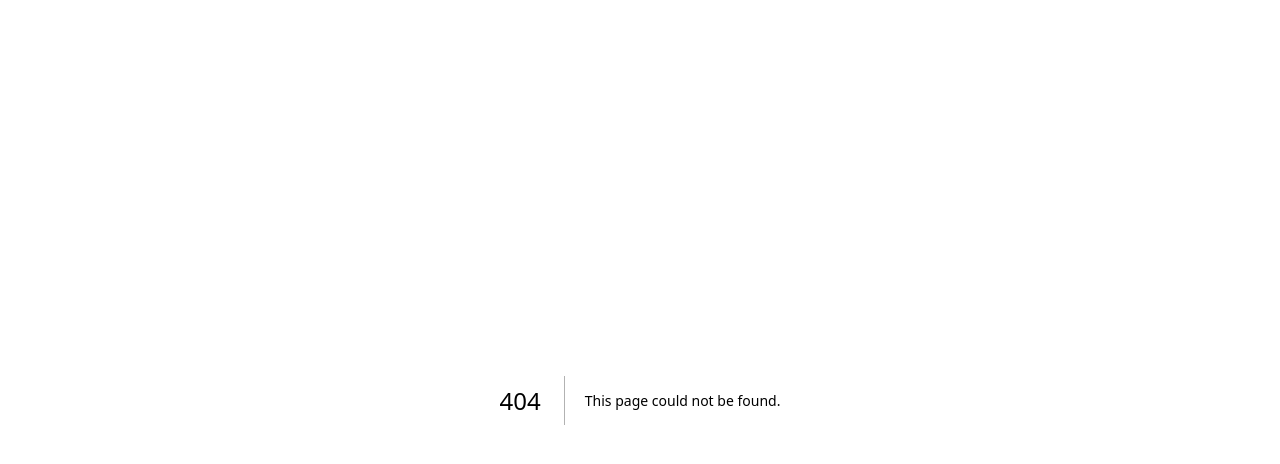
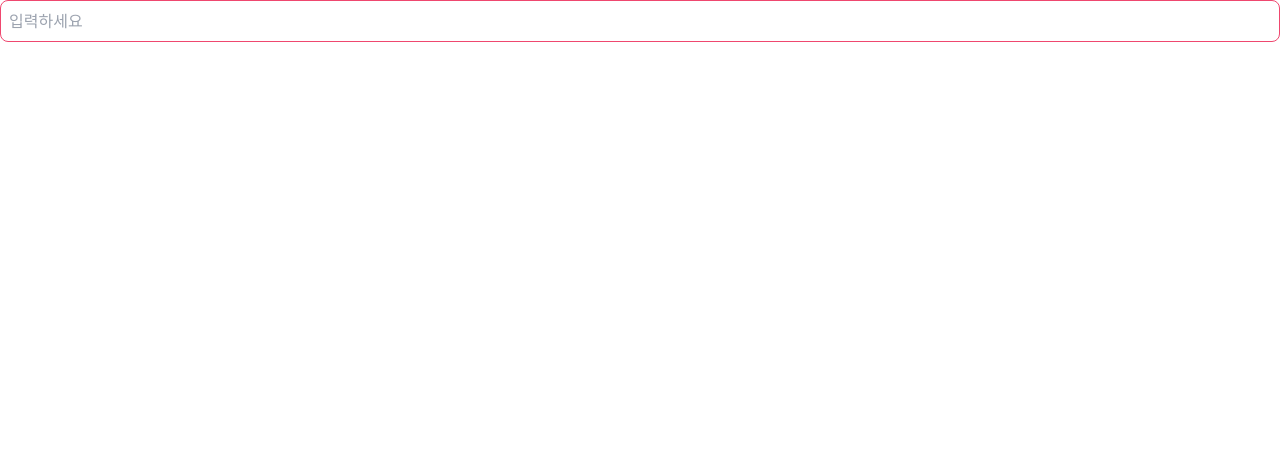
Before and after one commit to idea-mosaic/balance-master, a Next.js app in the folder frontend/: page /create in a window 1280 px wide. Before the commit this address had no page. Shown: the top 464 px of the page. Built offline with nearby package versions, Linux system fonts and the light colour scheme.

Commit message:
[Feat] 텍스트 입력 컴포넌트 제작

```diff
--- /dev/null
+++ b/frontend/components/TextInput.tsx
@@ -0,0 +1,21 @@
+interface Props {
+  placeholder?: string;
+  color?: "red" | "blue";
+}
+
+function TextInput({ placeholder, color }: Props) {
+  const colors = {
+    red: "border-mainColor1",
+    blue: "border-mainColor2",
+  };
+  const borderColor = color ? colors[color] : "border-mainColor3";
+  return (
+    <input
+      type="text"
+      className={`border rounded-lg p-2 w-full ${borderColor}`}
+      placeholder={placeholder}
+    />
+  );
+}
+
+export default TextInput;
--- /dev/null
+++ b/frontend/pages/create.tsx
@@ -0,0 +1,11 @@
+import TextInput from "@/components/TextInput";
+
+function create() {
+  return (
+    <div>
+      <TextInput placeholder="입력하세요" color="red" />
+    </div>
+  );
+}
+
+export default create;
--- a/frontend/tailwind.config.js
+++ b/frontend/tailwind.config.js
@@ -6,9 +6,10 @@ module.exports = {
   theme: {
     extend: {
       colors: {
-        'mainColor1': '#EF476F',
-        'mainColor2': '#118AB2',
-      }
+        mainColor1: "#EF476F",
+        mainColor2: "#118AB2",
+        mainColor3: "#073B4C",
+      },
     },
   },
   plugins: [],
```
Also changed, not shown: frontend/pages/index.tsx (+18 -8 lines), frontend/styles/globals.css (indentation only).
